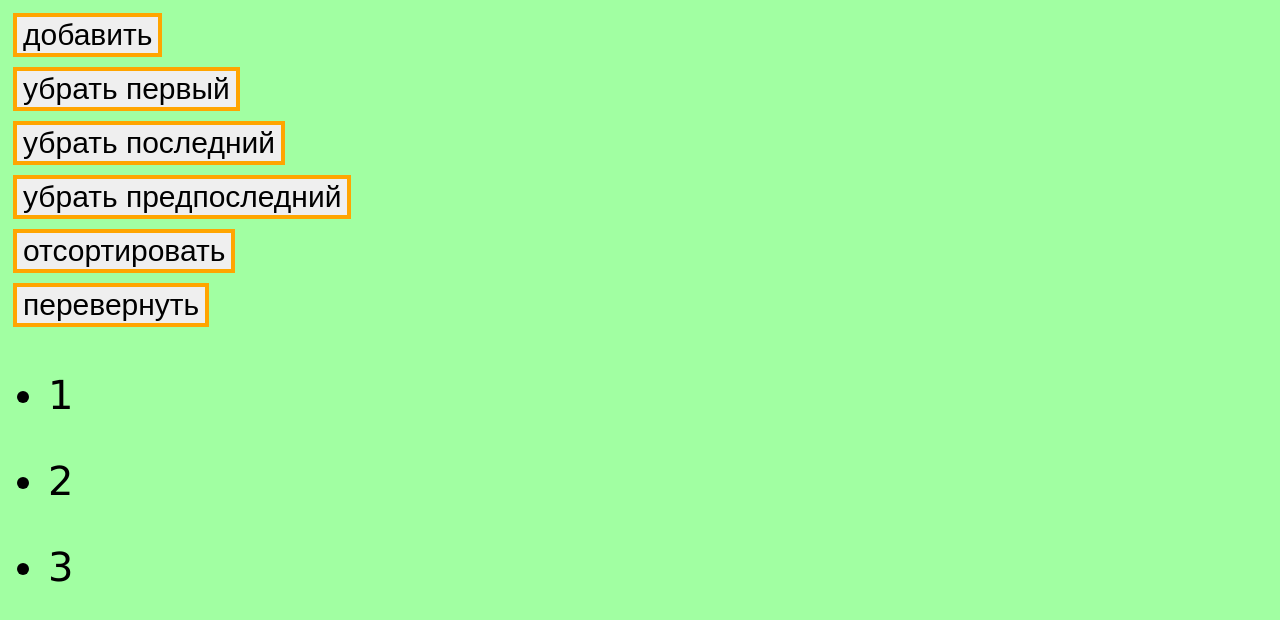
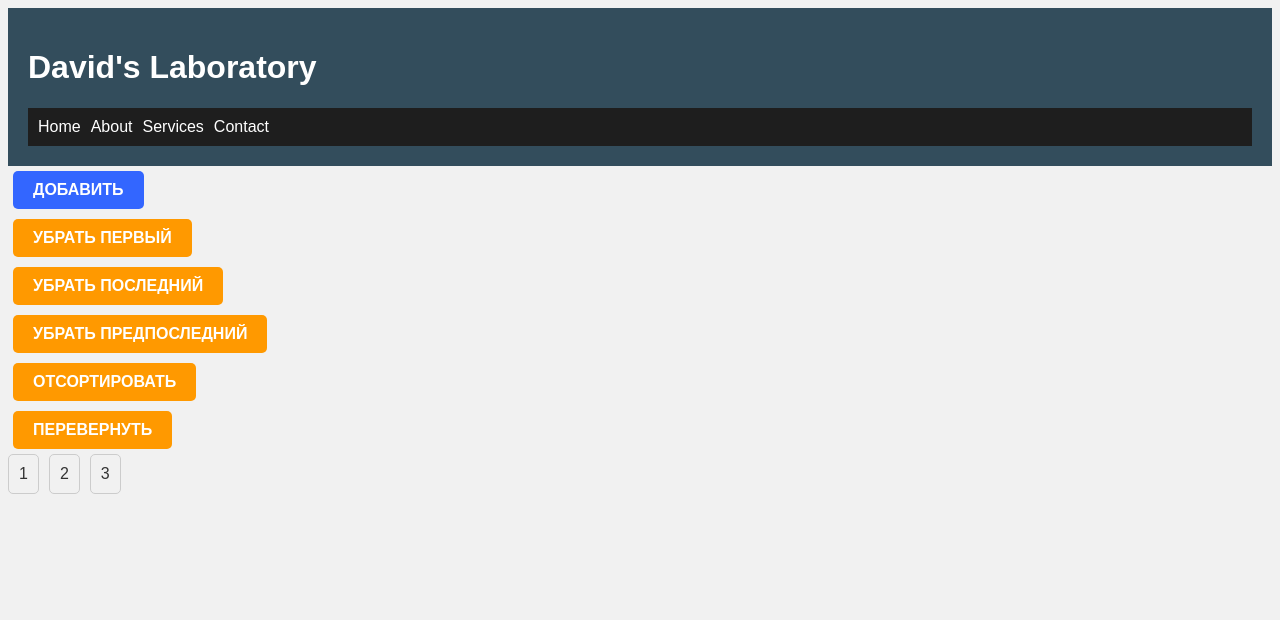
Before and after one commit to bronepoezd410/4AIP_VueExercises410, a Vue app in the folder MakoVueExercises/: page / in a window 1280 px wide. Shown: the top 620 px of the page. Built offline with nearby package versions, Linux system fonts and the light colour scheme.

Commit message:
036_Стилизация компонента в фреймворке. Стили сделаны CHATGPT :)

```diff
--- a/MakoVueExercises/index.html
+++ b/MakoVueExercises/index.html
@@ -4,6 +4,7 @@
     <meta charset="UTF-8">
     <link rel="icon" href="/david.ico">
     <meta name="viewport" content="width=device-width, initial-scale=1.0">
+    <link rel="stylesheet" href="/4AIP_VueExercises410/MakoVueExercises/src/style.css">
     <title>Лаборатория Давида</title>
   </head>
   <body>
--- a/MakoVueExercises/src/App.vue
+++ b/MakoVueExercises/src/App.vue
@@ -1,21 +1,35 @@
 
 <template>
-    <button @click="add">добавить </button>
+
+
+<div class="header" style="background-color: #334d5c; color: #fff; padding: 20px;">
+    <h1 style="color: #fff; font-size: 32px;">David's Laboratory</h1>
+    <nav style="background-color: #1e1e1e; color: #fff; padding: 10px;">
+      <a href="#">Home</a>
+      <a href="#">About</a>
+      <a href="#">Services</a>
+      <a href="#">Contact</a>
+    </nav>
+  </div>
+
+
+    <button @click="add" class="button button-primary">добавить </button>
     <br>
-    <button @click="removeb">убрать первый</button>
+    <button @click="removeb" class="button button-secondary">убрать первый</button>
     <br>
-    <button @click="removef">убрать последний</button>
+    <button @click="removef" class="button button-secondary">убрать последний</button>
     <br>
-    <button @click="removel">убрать предпоследний</button>
+    <button @click="removel" class="button button-secondary">убрать предпоследний</button>
     <br>
-    <button @click="sort1">отсортировать</button>
+    <button @click="sort1" class="button button-secondary">отсортировать</button>
     <br>
-    <button @click="reverse1">перевернуть</button>
+    <button @click="reverse1" class="button button-secondary">перевернуть</button>
     <br>
+
 
     <ul>
         <li v-for="elem in arr">
-            <p> {{ elem }}</p>
+            <a> {{ elem }}</a>
         </li>
     </ul>
 </template>
@@ -65,28 +79,8 @@ export default {
 
 <style>
 
+@import url(./style.css);
 
 
-body{
-    background-color: rgb(161, 255, 162);
-}
-div{
-    font-family: Verdana, Geneva, Tahoma, sans-serif;
-    font-size: 40px;
-
-}
-
-
-table, th, td {
-  border: 3px solid black;
-  border-collapse: collapse;
-}
-
-
-button {
-    font-size: 30px;
-    border: 4px solid orange;
-    margin: 5px;
-	}
 
 </style>
--- /dev/null
+++ b/MakoVueExercises/src/style.css
@@ -0,0 +1,144 @@
+body {
+    background-color: #f1f1f1;
+    color: #333;
+    font-family: Arial, sans-serif;
+  }
+
+  h1, h2, h3 {
+    color: #334d5c;
+    font-weight: 700;
+  }
+
+  a {
+    color: #1e1e1e;
+    text-decoration: none;
+  }
+
+  a:hover {
+    color: #334d5c;
+  }
+
+  .header {
+    background-color: #334d5c;
+    color: #fff;
+    padding: 20px;
+  }
+
+  nav {
+    background-color: #1e1e1e;
+    color: #fff;
+    padding: 10px;
+  }
+
+  nav a {
+    color: #fff;
+    margin-right: 10px;
+  }
+
+  nav a:hover {
+    color: #334d5c;
+  }
+
+  .section {
+    background-color: #fff;
+    color: #333;
+    padding: 20px;
+    margin: 20px;
+    border: 1px solid #ccc;
+  }
+
+  .section h2 {
+    color: #334d5c;
+    font-weight: 700;
+    margin-top: 0;
+  }
+
+  .footer {
+    background-color: #1e1e1e;
+    color: #fff;
+    padding: 20px;
+    text-align: center;
+  }
+
+
+
+
+  /* Base button styles */
+.button {
+    display: inline-block;
+    padding: 10px 20px;
+    font-size: 16px;
+    font-weight: bold;
+    text-align: center;
+    text-transform: uppercase;
+    border-radius: 5px;
+    transition: background-color 0.3s ease;
+    color: #fff;
+    margin: 5px;
+  }
+
+  /* Default button style */
+  .button-primary {
+    background-color: #3366ff;
+    border: none;
+  }
+
+  /* Hover state */
+  .button-primary:hover {
+    background-color: #2255cc;
+    cursor: pointer;
+  }
+
+  /* Disabled state */
+  .button-primary:disabled {
+    background-color: #a6a6a6;
+    cursor: not-allowed;
+  }
+
+  /* Secondary button style */
+  .button-secondary {
+    background-color: #ff9900;
+    border: none;
+  }
+
+  /* Hover state */
+  .button-secondary:hover {
+    background-color: #cc7a00;
+    cursor: pointer;
+  }
+
+  /* Disabled state */
+  .button-secondary:disabled {
+    background-color: #a6a6a6;
+    cursor: not-allowed;
+  }
+
+
+  ul {
+    list-style: none;
+    margin: 0;
+    padding: 0;
+  }
+
+  ul li {
+    display: inline-block;
+    margin-right: 10px;
+  }
+
+  ul li:last-child {
+    margin-right: 0;
+  }
+
+  ul li a {
+    display: inline-block;
+    padding: 10px;
+    border: 1px solid #ccc;
+    border-radius: 5px;
+    color: #333;
+    text-decoration: none;
+    transition: background-color 0.3s ease;
+  }
+
+  ul li a:hover {
+    background-color: #ccc;
+  }
```
